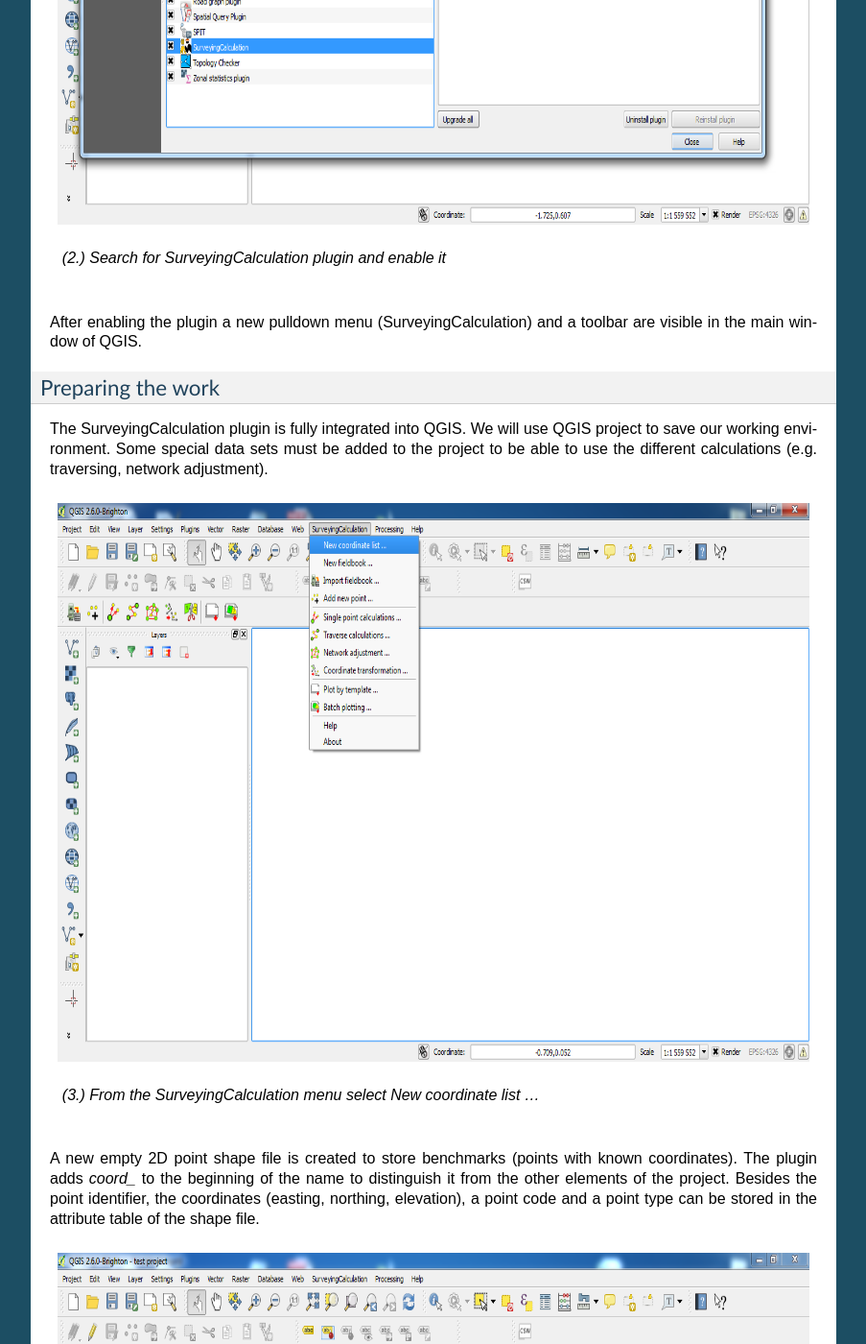
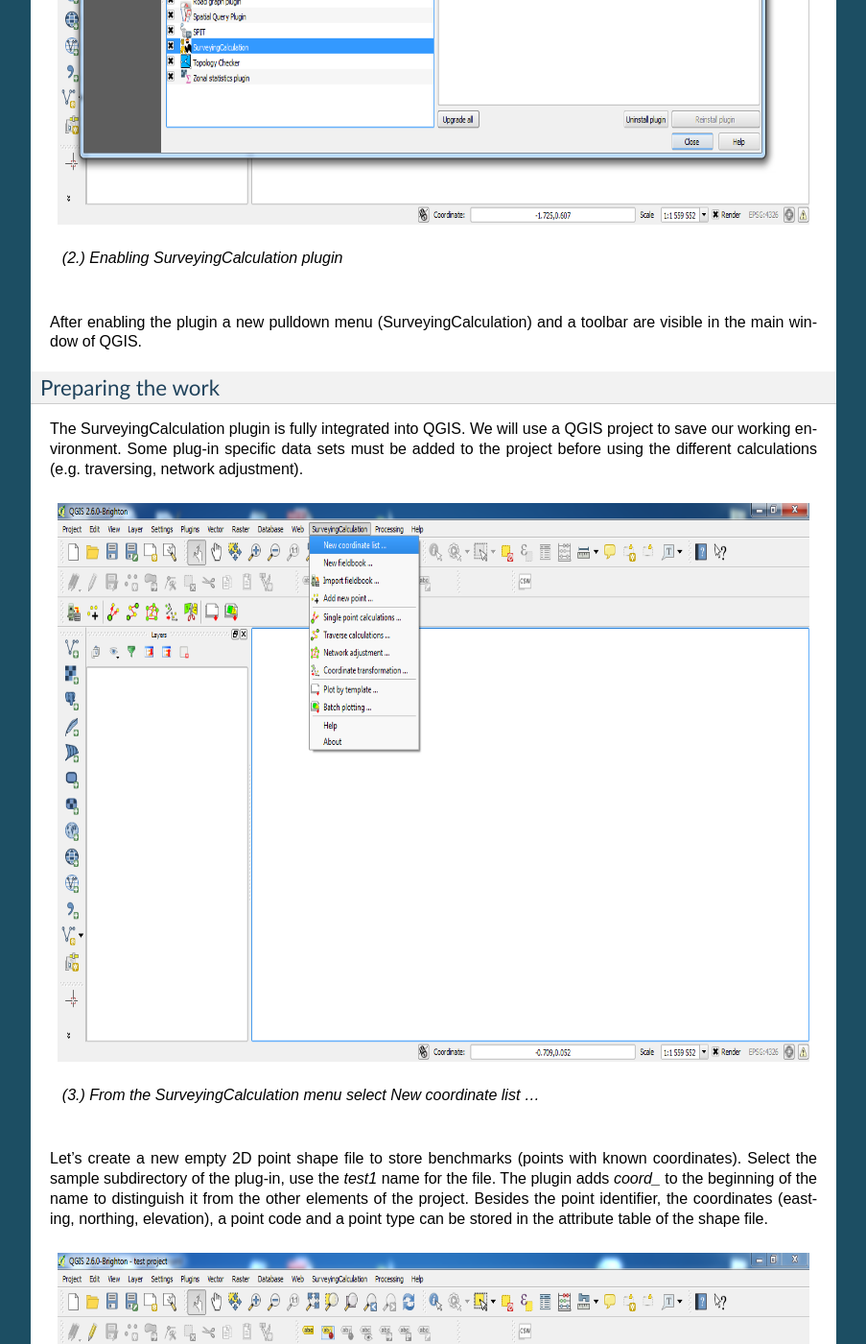
Before and after one commit to zsiki/ls, a Sphinx documentation site: the page built from doc/source/tutorial.rst, in a window 1280 px wide and 1400 px high, scrolled down 1369 px. Shown: the whole window at 96% size, without its empty margins (198-1101 px from the left). Built offline with Sphinx 7.4.7, drawn with Linux system fonts in a browser that asks for light colours; some of the changed text lies outside the part shown.

Commit message:
revision of text

```diff
--- a/doc/source/tutorial.rst
+++ b/doc/source/tutorial.rst
@@ -25,7 +25,7 @@
    :scale: 80 %
    :align: center
 
-   *(2.) Search for SurveyingCalculation plugin and enable it*
+   *(2.) Enabling SurveyingCalculation plugin*
 
 After enabling the plugin a new pulldown menu (SurveyingCalculation) and a
 toolbar are visible in the main window of QGIS.
@@ -33,9 +33,9 @@
 Preparing the work
 ::::::::::::::::::
 
-The SurveyingCalculation plugin is fully integrated into QGIS. We will use
-QGIS project to save our working environment. Some special data sets must be
-added to the project to be able to use the different calculations (e.g.
+The SurveyingCalculation plugin is fully integrated into QGIS. We will use a
+QGIS project to save our working environment. Some plug-in specific data sets must be
+added to the project before using the different calculations (e.g.
 traversing, network adjustment).
 
 .. figure:: images/t003.png
@@ -44,8 +44,8 @@
 
    *(3.) From the SurveyingCalculation menu select New coordinate list ...*
 
-A new empty 2D point shape file is created to store benchmarks (points with
-known coordinates). The plugin adds *coord_* to the beginning of the
+Let's create a new empty 2D point shape file to store benchmarks (points with
+known coordinates). Select the sample subdirectory of the plug-in, use the *test1* name for the file.  The plugin adds *coord_* to the beginning of the
 name to distinguish it from the other elements of the project.
 Besides the point identifier, the coordinates (easting,
 northing, elevation), a point code and a point type can be stored in the
```
Also changed, not shown: other parts of doc/source/tutorial.rst (+1 -1 lines).
